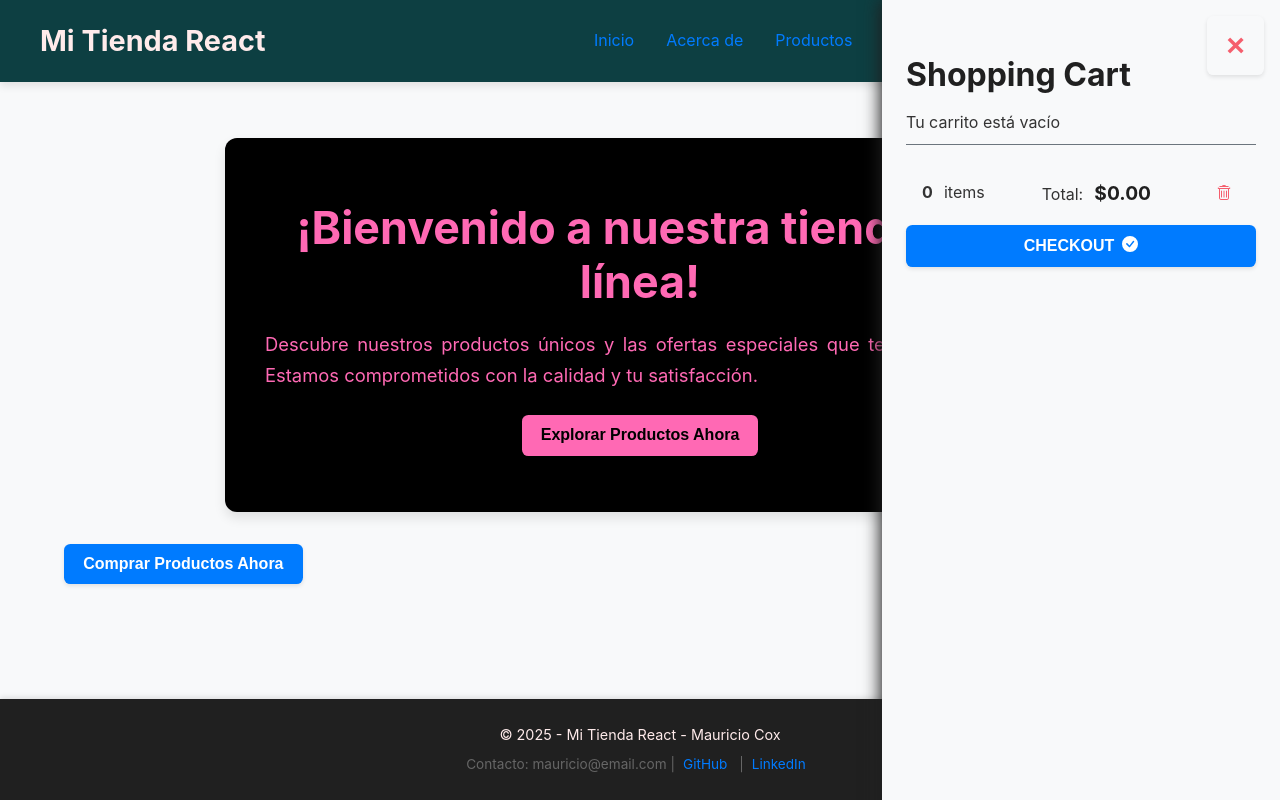
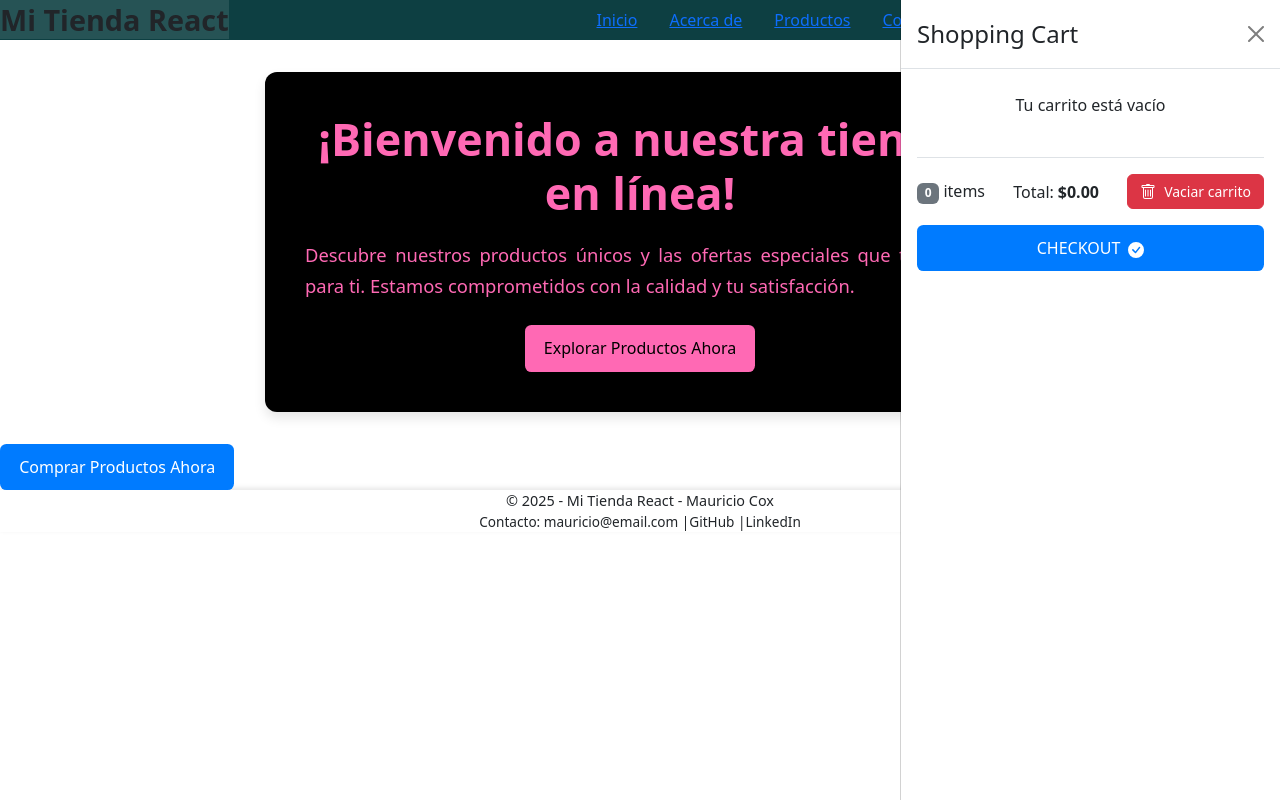
Before and after one commit to coxmau77/PIF_react, a React (Vite) app: page / in a window 1280 px wide. Both pictures are taken after a click on the element 1121 px from the left and 41 px from the top of the page. Built offline with nearby package versions, Linux system fonts and the light colour scheme.

Commit message:
chore: implementacion de Bootstrap

```diff
--- a/package.json
+++ b/package.json
@@ -10,6 +10,7 @@
     "preview": "vite preview"
   },
   "dependencies": {
+    "bootstrap": "^5.3.7",
     "react": "^19.1.0",
     "react-dom": "^19.1.0",
     "react-router-dom": "^7.6.2"
--- a/src/App.jsx
+++ b/src/App.jsx
@@ -14,6 +14,7 @@ import SignUp from './pages/Auth/SignUp';
 import SignIn from './pages/Auth/SignIn';
 import Admin from './pages/Admin/Admin';
 import ProductListAdmin from './pages/Admin/ProductListAdmin';
+import ProductForm from './components/ProductForm';
 
 function App() {
   return (
@@ -44,6 +45,11 @@ function App() {
                 <MainLayoutRoute element={<ProductListAdmin />} />
               </RoleProtectedRoute>
             } />
+            <Route path="/admin/productos/nuevo" element={
+              <RoleProtectedRoute allowedRoles="admin">
+                <MainLayoutRoute element={<ProductForm />} />
+              </RoleProtectedRoute>
+            } />
             <Route path="*" element={<MainLayoutRoute element={<NotFound />} />} />
           </Routes>
         </Router>
--- a/src/components/Button/index.jsx
+++ b/src/components/Button/index.jsx
@@ -1,11 +1,9 @@
-import React from 'react';
 
-function Button({ buttonText, onClick }) {
-    return (
-        <button onClick={onClick}>
-            {buttonText}
-        </button>
-    );
+// Botón reutilizable para acciones como 'Comprar ahora'.
+export default function Button({ buttonText, onClick, ...props }) {
+  return (
+    <button type="button" onClick={onClick} {...props}>
+      {buttonText}
+    </button>
+  );
 }
-
-export default Button;
--- /dev/null
+++ b/src/components/CartLayoutRoute/index.jsx
@@ -0,0 +1,2 @@
+// Archivo vacío para evitar errores de importación. El componente CartLayoutRoute ha sido removido.
+export default function CartLayoutRoute() { return null; }
--- a/src/layout/Nav/CartAside/cartAside.module.css
+++ b/src/layout/Nav/CartAside/cartAside.module.css
@@ -1,3 +1,21 @@
+.custom-cart-aside {
+  transition: transform 0.35s cubic-bezier(.4,0,.2,1), opacity 0.25s cubic-bezier(.4,0,.2,1);
+  transform: translateX(100%);
+  opacity: 0;
+  background: var(--light-color, #fff);
+  box-shadow: -2px 0 16px rgba(0,0,0,0.12);
+  position: fixed;
+  top: 0;
+  right: 0;
+  height: 100vh;
+  display: flex;
+  flex-direction: column;
+}
+.custom-cart-aside.show {
+  transform: translateX(0);
+  opacity: 1;
+  pointer-events: auto;
+}
 .cartAside {
   position: fixed;
   top: 0;
--- a/src/layout/Nav/CartAside/index.jsx
+++ b/src/layout/Nav/CartAside/index.jsx
@@ -1,6 +1,6 @@
 // src/layout/Nav/CartAside/index.jsx
+
 import React from 'react';
-import styles from './cartAside.module.css';
 import RemoveButton from '../RemoveButton';
 import DeleteCartBtn from '../DeleteCartBtn';
 import CheckOutBtn from '../CheckOutBtn';
@@ -11,48 +11,56 @@ export default function index({ open, onClose, asideRef, cartItems, updateCartIt
     return (
         <aside
             ref={asideRef}
-            className={`${styles.cartAside} ${open ? styles.open : ''}`}
+            className={`offcanvas offcanvas-end custom-cart-aside ${open ? 'show' : ''}`}
             tabIndex={-1}
+            style={{ width: 380, zIndex: 1050, pointerEvents: open ? 'auto' : 'none' }}
+            aria-modal="true"
+            role="dialog"
         >
-            <button className={styles.closeBtn} onClick={onClose}>×</button>
-            <h2>Shopping Cart</h2>
-            <ul className={styles.cartItemsAside}>
-                {cartItems.length === 0 && <li>Tu carrito está vacío</li>}
+            <div className="offcanvas-header border-bottom">
+                <h2 className="offcanvas-title fs-4">Shopping Cart</h2>
+                <button type="button" className="btn-close" aria-label="Close" onClick={onClose}></button>
+            </div>
+            <div className="offcanvas-body d-flex flex-column p-3 gap-3">
+                <ul className="list-group list-group-flush mb-3">
+                    {cartItems.length === 0 && <li className="list-group-item text-center">Tu carrito está vacío</li>}
                     {cartItems.map(item => (
-                    <li key={item.id}>
-                        <img src={item.image} alt={item.title} />
-                        <div className={styles.itemDetails}>
-                            <span className={styles.itemTitle}>
+                        <li key={item.id} className="list-group-item d-flex align-items-center gap-2">
+                            <img src={item.image} alt={item.title} style={{ width: 60, height: 60, objectFit: 'contain', background: '#e9ecef', borderRadius: 8 }} />
+                            <div className="flex-grow-1">
+                                <span className="fw-semibold d-block small">
                                     {item.title.split(' ').slice(0, 8).join(' ')}
                                     {item.title.split(' ').length > 8 ? ' ...' : ''}
                                 </span>
-                            <span className={styles.itemPrice}>${item.price.toFixed(2)}</span>
+                                <span className="text-muted">${item.price.toFixed(2)}</span>
                             </div>
-                        <div className={styles.itemActions}>
+                            <div className="d-flex flex-column align-items-center gap-1">
                                 <input
                                     type="number"
                                     min="1"
                                     value={item.quantity}
                                     onChange={e => updateCartItemQuantity(item.id, e.target.value)}
-                                className={styles.itemQuantity}
+                                    className="form-control form-control-sm text-center"
+                                    style={{ width: 48 }}
                                 />
                                 <RemoveButton onClick={() => removeFromCart(item.id)} />
                             </div>
                         </li>
                     ))}
                 </ul>
-            <div className={styles.cartSummary}>
+                <div className="d-flex justify-content-between align-items-center border-top pt-3">
                     <div>
-                    <span className={styles.cartItemsCount}>{cartItems.length}</span>
+                        <span className="badge bg-secondary me-1">{cartItems.length}</span>
                         <span>items</span>
                     </div>
                     <div>
-                    <span>Total:</span>
-                    <span className={styles.cartTotal}>${total.toFixed(2)}</span>
+                        <span className="me-1">Total:</span>
+                        <span className="fw-bold">${total.toFixed(2)}</span>
                     </div>
                     <DeleteCartBtn onClick={clearCart} />
                 </div>
                 <CheckOutBtn cartItems={cartItems} phone={"1169936986"} clearCart={clearCart} />
+            </div>
         </aside>
     );
 }
--- a/src/layout/Nav/DeleteCartBtn/index.jsx
+++ b/src/layout/Nav/DeleteCartBtn/index.jsx
@@ -1,12 +1,21 @@
-import React from 'react'
-import styles from './deleteCartBtn.module.css'
-function index({ onClick }) {
+import React from 'react';
+
+function DeleteCartBtn({ onClick }) {
   return (
-    <svg onClick={onClick} className={styles.deleteCartBtn} aria-label="Vaciar carrito" xmlns="http://www.w3.org/2000/svg" width="16" height="16" fill="currentColor" viewBox="0 0 16 16">
-      <path d="M5.5 5.5A.5.5 0 0 1 6 6v6a.5.5 0 0 1-1 0V6a.5.5 0 0 1 .5-.5m2.5 0a.5.5 0 0 1 .5.5v6a.5.5 0 0 1-1 0V6a.5.5 0 0 1 .5-.5m3 .5a.5.5 0 0 0-1 0v6a.5.5 0 0 0 1 0z" />
-      <path d="M14.5 3a1 1 0 0 1-1 1H13v9a2 2 0 0 1-2 2H5a2 2 0 0 1-2-2V4h-.5a1 1 0 0 1-1-1V2a1 1 0 0 1 1-1H6a1 1 0 0 1 1-1h2a1 1 0 0 1 1 1h3.5a1 1 0 0 1 1 1zM4.118 4 4 4.059V13a1 1 0 0 0 1 1h6a1 1 0 0 0 1-1V4.059L11.882 4zM2.5 3h11V2h-11z" />
-    </svg>
+    <button
+      type="button"
+      onClick={onClick}
+      className="btn btn-danger d-flex align-items-center gap-2"
+      aria-label="Vaciar carrito"
+      title="Vaciar carrito"
+    >
+      <svg xmlns="http://www.w3.org/2000/svg" width="16" height="16" fill="currentColor" viewBox="0 0 16 16">
+        <path d="M5.5 5.5A.5.5 0 0 1 6 6v6a.5.5 0 0 1-1 0V6a.5.5 0 0 1 .5-.5m2.5 0a.5.5 0 0 1 .5.5v6a.5.5 0 0 1-1 0V6a.5.5 0 0 1 .5-.5m3 .5a.5.5 0 0 0-1 0v6a.5.5 0 0 0 1 0z" />
+        <path d="M14.5 3a1 1 0 0 1-1 1H13v9a2 2 0 0 1-2 2H5a2 2 0 0 1-2-2V4h-.5a1 1 0 0 1-1-1V2a1 1 0 0 1 1-1H6a1 1 0 0 1 1-1h2a1 1 0 0 1 1 1h3.5a1 1 0 0 1 1 1zM4.118 4 4 4.059V13a1 1 0 0 0 1 1h6a1 1 0 0 0 1-1V4.059L11.882 4zM2.5 3h11V2h-11z" />
+      </svg>
+      <span style={{ fontWeight: 500, fontSize: 14 }}>Vaciar carrito</span>
+    </button>
   );
 }
 
-export default index
+export default DeleteCartBtn;
--- a/src/main.jsx
+++ b/src/main.jsx
@@ -1,7 +1,7 @@
 import React from 'react';
 import { StrictMode } from 'react'
 import { createRoot } from 'react-dom/client'
-import './index.css'
+import 'bootstrap/dist/css/bootstrap.min.css';
 import App from './App.jsx'
 
 createRoot(document.getElementById('root')).render(
```
Also changed, not shown: 1 other file (tests, documents, lock files or other folders). Lines whose indentation alone changed are shown as unchanged.
